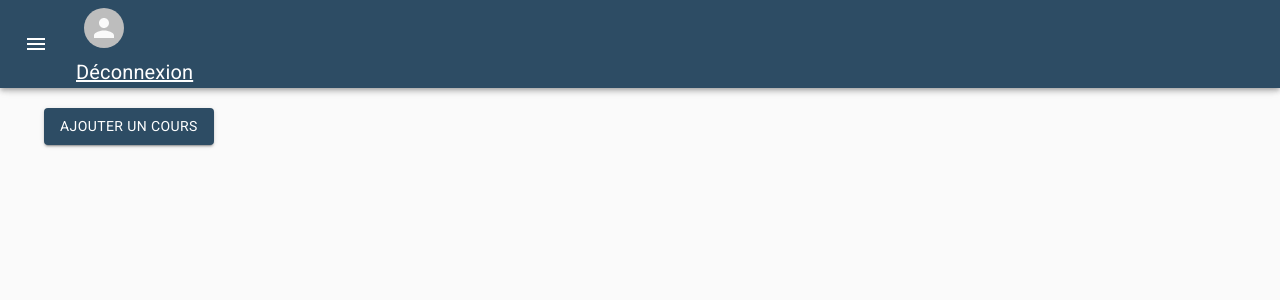
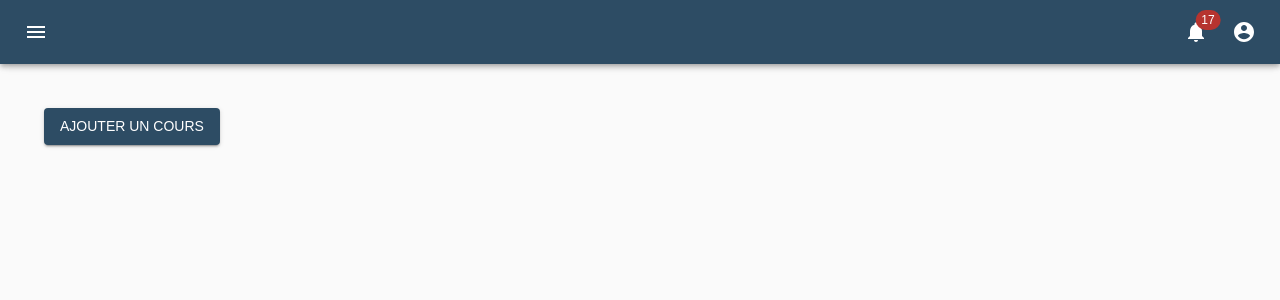
Before and after one commit to WildCodeSchool/2020-11-wns-paris-groupe1-projet-front, a React (Create React App) app: page / in a window 1280 px wide. Shown: the top 300 px of the page. Built offline with nearby package versions, Linux system fonts and the light colour scheme; sample sign-in values are in the browser's storage.

Commit message:
feat(sideBar): Added font type and hover on section.

```diff
--- a/src/components/layouts/SideBar.tsx
+++ b/src/components/layouts/SideBar.tsx
@@ -1,65 +1,61 @@
 import React from "react";
+import { NavLink } from "react-router-dom";
 import clsx from "clsx";
-import {
-  makeStyles,
-  useTheme,
-  Theme,
-  createStyles
-} from "@material-ui/core/styles";
+import { makeStyles, Theme, createStyles } from "@material-ui/core/styles";
+import Badge from "@material-ui/core/Badge";
 import Drawer from "@material-ui/core/Drawer";
 import CssBaseline from "@material-ui/core/CssBaseline";
 import AppBar from "@material-ui/core/AppBar";
 import Toolbar from "@material-ui/core/Toolbar";
 import List from "@material-ui/core/List";
-import Typography from "@material-ui/core/Typography";
 import Divider from "@material-ui/core/Divider";
 import IconButton from "@material-ui/core/IconButton";
-import MenuIcon from "@material-ui/icons/Menu";
-import ChevronLeftIcon from "@material-ui/icons/ChevronLeft";
-import ChevronRightIcon from "@material-ui/icons/ChevronRight";
 import ListItem from "@material-ui/core/ListItem";
 import ListItemIcon from "@material-ui/core/ListItemIcon";
 import ListItemText from "@material-ui/core/ListItemText";
-import HomeIcon from '@material-ui/icons/Home';
-import CollectionsBookmarkIcon from '@material-ui/icons/CollectionsBookmark';
-import CalendarTodayIcon from '@material-ui/icons/CalendarToday';
-import SchoolIcon from '@material-ui/icons/School';
-import BuildIcon from '@material-ui/icons/Build';
-import CasinoIcon from '@material-ui/icons/Casino';
-import NotificationsIcon from '@material-ui/icons/Notifications';
-import { Avatar } from '@material-ui/core';
+import Typography from "@material-ui/core/Typography";
 
-import { Link } from 'react-router-dom'
+// Import icons material UI
+import AccountCircle from "@material-ui/icons/AccountCircle";
+import BuildIcon from "@material-ui/icons/Build";
+import CalendarTodayIcon from "@material-ui/icons/CalendarToday";
+import CasinoIcon from "@material-ui/icons/Casino";
+import ChevronLeftIcon from "@material-ui/icons/ChevronLeft";
+import CollectionsBookmarkIcon from "@material-ui/icons/CollectionsBookmark";
+import HomeIcon from "@material-ui/icons/Home";
+import MenuIcon from "@material-ui/icons/Menu";
+import NotificationsIcon from "@material-ui/icons/Notifications";
+import SchoolIcon from "@material-ui/icons/School";
 
 const drawerWidth = 240;
 
 const useStyles = makeStyles((theme: Theme) =>
   createStyles({
     root: {
-      display: "flex"
+      display: "flex",
     },
     appBar: {
       transition: theme.transitions.create(["margin", "width"], {
         easing: theme.transitions.easing.sharp,
         duration: theme.transitions.duration.leavingScreen,
-      })
+      }),
     },
     appBarShift: {
       width: `calc(100% - ${drawerWidth}px)`,
       marginLeft: drawerWidth,
       transition: theme.transitions.create(["margin", "width"], {
         easing: theme.transitions.easing.easeOut,
-        duration: theme.transitions.duration.enteringScreen
+        duration: theme.transitions.duration.enteringScreen,
       }),
     },
     avatar: {
       margin: theme.spacing(1),
     },
     menuButton: {
-      marginRight: theme.spacing(2)
+      marginRight: theme.spacing(2),
     },
     hide: {
-      display: "none"
+      display: "none",
     },
     drawer: {
       width: drawerWidth,
@@ -68,7 +64,7 @@ const useStyles = makeStyles((theme: Theme) =>
     drawerPaper: {
       width: drawerWidth,
       backgroundColor: theme.palette.primary.main,
-      color: 'white',
+      color: "white",
     },
     drawerHeader: {
       display: "flex",
@@ -83,31 +79,55 @@ const useStyles = makeStyles((theme: Theme) =>
       padding: theme.spacing(3),
       transition: theme.transitions.create("margin", {
         easing: theme.transitions.easing.sharp,
-        duration: theme.transitions.duration.leavingScreen
+        duration: theme.transitions.duration.leavingScreen,
       }),
-      marginLeft: -drawerWidth
+      marginLeft: -drawerWidth,
     },
     contentShift: {
       transition: theme.transitions.create("margin", {
         easing: theme.transitions.easing.easeOut,
-        duration: theme.transitions.duration.enteringScreen
+        duration: theme.transitions.duration.enteringScreen,
       }),
-      marginLeft: 0
+      marginLeft: 0,
     },
     sideBarIcon: {
-      color: 'white',
+      color: "white",
     },
     linkSignIn: {
-      color: 'white',
+      color: "white",
+    },
+    sectionDesktop: {
+      justifyContent: "flex-end",
+      [theme.breakpoints.up("md")]: {
+        display: "flex",
+      },
+    },
+    sideBarButton: {
+      paddingLeft: 30,
+      justifyContent: "center",
+      "&:hover": {
+        backgroundColor: theme.palette.primary.light,
+        fontWeight: "fontWeightBold",
+        color: "#03DAC5",
+        "& $sideBarIcon": {
+          color: "#03DAC5",
+        },
+      },
+    },
+    sideBarLogout: {
+      "&:hover": {
+        backgroundColor: theme.palette.primary.light,
+        fontWeight: theme.typography.fontWeightBold,
+      },
     },
   })
 );
+
 type Props = {
   children: React.ReactChild;
 };
 const SideBar: React.FC<Props> = ({ children }) => {
   const classes = useStyles();
-  const theme = useTheme();
   const [open, setOpen] = React.useState(false);
 
   const handleDrawerOpen = () => {
@@ -118,13 +138,15 @@ const SideBar: React.FC<Props> = ({ children }) => {
     setOpen(false);
   };
 
+  const menuId = "primary-search-account-menu";
+
   return (
     <div className={classes.root}>
       <CssBaseline />
       <AppBar
         position="fixed"
         className={clsx(classes.appBar, {
-          [classes.appBarShift]: open
+          [classes.appBarShift]: open,
         })}
       >
         <Toolbar>
@@ -133,17 +155,32 @@ const SideBar: React.FC<Props> = ({ children }) => {
             aria-label="open drawer"
             onClick={handleDrawerOpen}
             edge="start"
-            className={clsx(classes.menuButton, classes.sideBarIcon, open && classes.hide)}
+            className={clsx(
+              classes.menuButton,
+              classes.sideBarIcon,
+              open && classes.hide
+            )}
           >
             <MenuIcon />
           </IconButton>
-          <Typography variant="h6">
-            <Link to ='/'>
-              <Avatar className={classes.avatar}>
-              </Avatar>
-            </Link>
-            <Link to='/sign-in' className={classes.linkSignIn}>Déconnexion</Link>
-          </Typography>
+          <div style={{ flexGrow: 1 }} />
+          <div className={classes.sectionDesktop}>
+            <IconButton aria-label="show 17 new notifications" color="inherit">
+              <Badge badgeContent={17} color="error">
+                <NotificationsIcon />
+              </Badge>
+            </IconButton>
+            <IconButton
+              edge="end"
+              aria-label="account of current user"
+              aria-controls={menuId}
+              aria-haspopup="true"
+              // onClick={handleProfileMenuOpen}
+              color="inherit"
+            >
+              <AccountCircle />
+            </IconButton>
+          </div>
         </Toolbar>
       </AppBar>
       <Drawer
@@ -152,62 +189,112 @@ const SideBar: React.FC<Props> = ({ children }) => {
         anchor="left"
         open={open}
         classes={{
-          paper: classes.drawerPaper
+          paper: classes.drawerPaper,
         }}
       >
         <div className={classes.drawerHeader}>
-          <IconButton onClick={handleDrawerClose} className={classes.sideBarIcon}>
-            {theme.direction === "ltr" ? (
+          <Typography style={{ margin: "auto" }}>ULYSSE</Typography>
+          <IconButton
+            onClick={handleDrawerClose}
+            className={classes.sideBarIcon}
+          >
             <ChevronLeftIcon />
-            ) : (
-              <ChevronRightIcon />
-            )}
           </IconButton>
         </div>
-        <Divider />
-        <List>
-          <ListItem button>
+        <Divider style={{ backgroundColor: "white" }} />
+        <List style={{ flexGrow: 1 }}>
+          <div style={{ paddingTop: 30 }}>
+            <NavLink
+              to="/"
+              activeClassName="selected"
+              style={{ textDecoration: "none", color: "white" }}
+            >
+              <ListItem button className={classes.sideBarButton}>
                 <ListItemIcon className={classes.sideBarIcon}>
                   <HomeIcon />
                 </ListItemIcon>
                 <ListItemText primary={"Dashboard"} />
               </ListItem>
-            <ListItem button>
+            </NavLink>
+            <NavLink
+              to="/" // Replace the good root
+              // isActive={'planning'=== history.location.pathname}
+              style={{ textDecoration: "none", color: "white" }}
+            >
+              <ListItem button className={classes.sideBarButton}>
                 <ListItemIcon className={classes.sideBarIcon}>
                   <CalendarTodayIcon />
                 </ListItemIcon>
                 <ListItemText primary={"Planning"} />
               </ListItem>
-            <ListItem button>
+            </NavLink>
+            <NavLink
+              to="/" // Replace the good root
+              // isActive={'lessons'=== history.location.pathname}
+              style={{ textDecoration: "none", color: "white" }}
+            >
+              <ListItem button className={classes.sideBarButton}>
                 <ListItemIcon className={classes.sideBarIcon}>
                   <CollectionsBookmarkIcon />
                 </ListItemIcon>
                 <ListItemText primary={"Cours"} />
               </ListItem>
-            <ListItem button>
+            </NavLink>
+            <NavLink
+              to="/" // Replace the good root
+              // isActive={'classe'=== history.location.pathname}
+              style={{ textDecoration: "none", color: "white" }}
+            >
+              <ListItem button className={classes.sideBarButton}>
                 <ListItemIcon className={classes.sideBarIcon}>
                   <SchoolIcon />
                 </ListItemIcon>
                 <ListItemText primary={"Ma promotion"} />
               </ListItem>
-            <ListItem button>
+            </NavLink>
+            <NavLink
+              to="/" // Replace the good root
+              // isActive={'exercises'=== history.location.pathname}
+              style={{ textDecoration: "none", color: "white" }}
+            >
+              <ListItem button className={classes.sideBarButton}>
                 <ListItemIcon className={classes.sideBarIcon}>
                   <CasinoIcon />
                 </ListItemIcon>
                 <ListItemText primary={"Exercices et corrections"} />
               </ListItem>
-            <ListItem button>
+            </NavLink>
+            <NavLink
+              to="/" // Replace the good root
+              // isActive={'tools'=== history.location.pathname}
+              style={{ textDecoration: "none", color: "white" }}
+            >
+              <ListItem button className={classes.sideBarButton}>
                 <ListItemIcon className={classes.sideBarIcon}>
                   <BuildIcon />
                 </ListItemIcon>
                 <ListItemText primary={"Outils"} />
               </ListItem>
+            </NavLink>
+          </div>
         </List>
-        <Divider/>
+        <Divider />
+        <Divider style={{ backgroundColor: "white" }} />
+        <NavLink
+          to="/sign-in"
+          style={{ textDecoration: "none", color: "white" }}
+        >
+          <ListItem button className={classes.sideBarLogout}>
+            <ListItemText
+              primary={"Se déconnecter"}
+              style={{ textAlign: "center" }}
+            />
+          </ListItem>
+        </NavLink>
       </Drawer>
       <main
         className={clsx(classes.content, {
-          [classes.contentShift]: open
+          [classes.contentShift]: open,
         })}
       >
         <div className={classes.drawerHeader} />
--- a/src/themes/light-theme.js
+++ b/src/themes/light-theme.js
@@ -1,14 +1,16 @@
 
 import { createMuiTheme } from "@material-ui/core/styles";
-import purple from "@material-ui/core/colors/purple";
 import { blueGrey, deepOrange, green } from "@material-ui/core/colors";
-
-const primaryPurple = purple[500];
-const accentPurple = purple.A200;
-const darkPurple = purple[900];
 
 export const overridings = {
   name: 'Light Theme',
+  typography: {
+    fontFamily: "'IBM Plex Sans', sans-serif",
+    fontweight: {
+      normal: 'normal',
+      fontWeightBold: 'bold',
+    }
+  },
   palette: {
     primary: {
       light: blueGrey[500],
@@ -16,6 +18,11 @@ export const overridings = {
       dark: blueGrey[900],
     },
     secondary: {
+      light: deepOrange[200],
+      main: '#F9FBFC',
+      dark: '#03DAC5',
+    },
+    tercary: {
       light: deepOrange[200],
       main: '#E1755E',
     },
@@ -26,8 +33,14 @@ export const overridings = {
       light: '#A2CDB8',
       main: green[800],
     },
-    text: {
-      main: '#F9FBFC',
+    coucou: '#F9FBFC',
+    menuTextHover: {
+      main: '#03DAC5'
+    },
+  },
+  bidouille: {
+    hover: {
+      main: 'red'
     }
   }
 };
```
Lines whose indentation alone changed are shown as unchanged.
